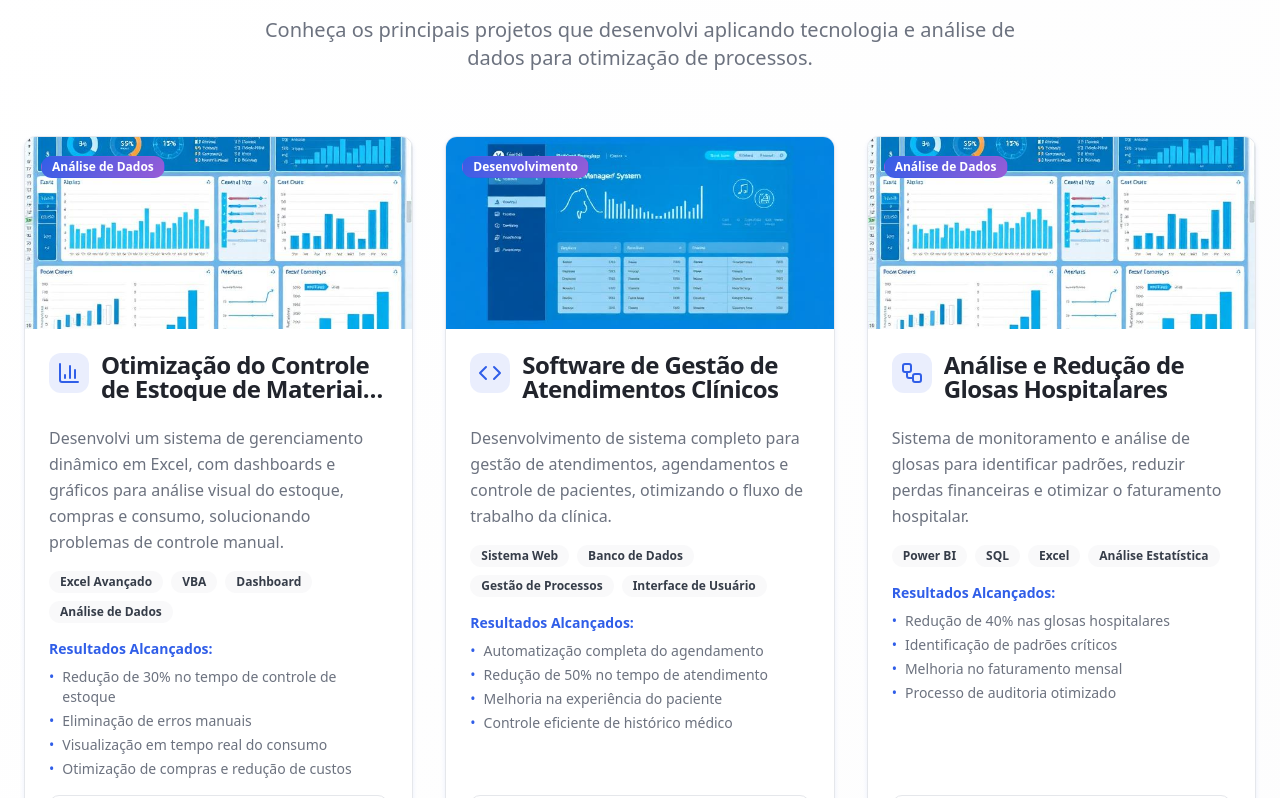
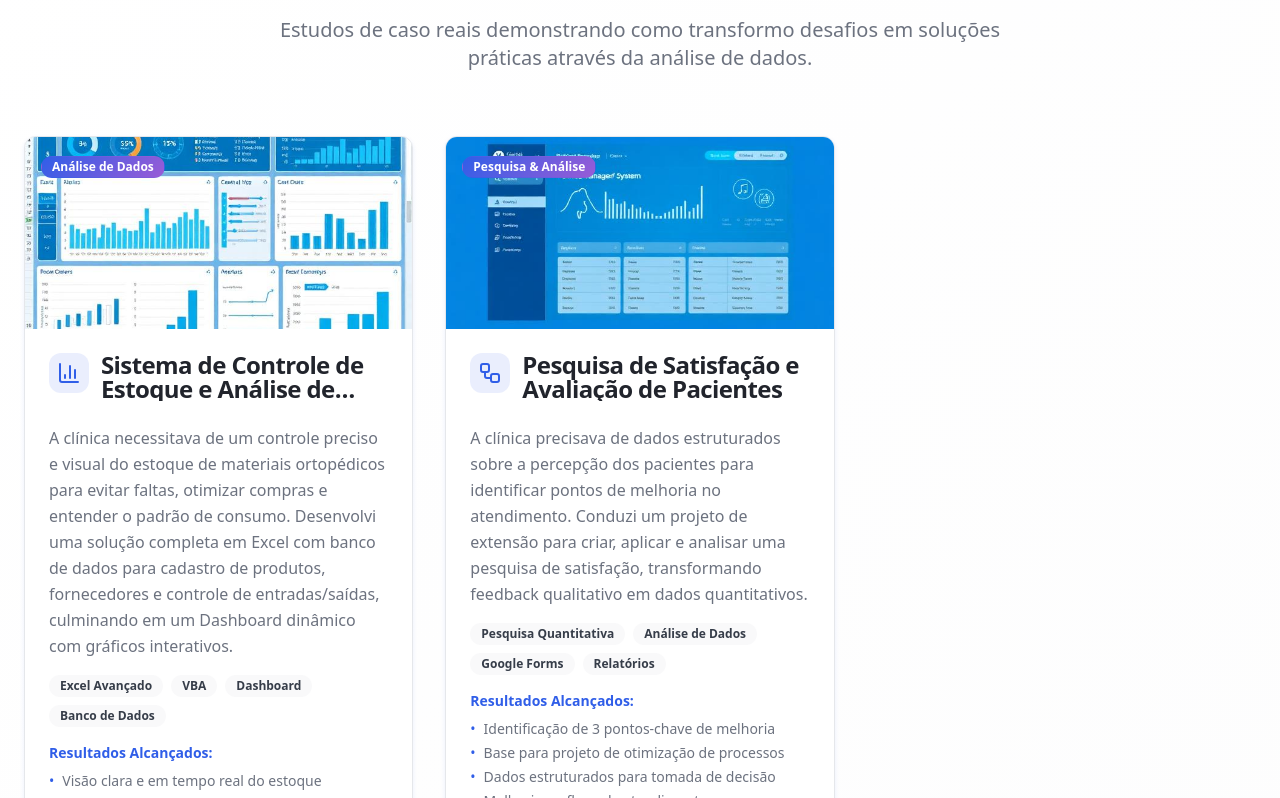
Before and after one commit to fravin/nexumtec, a React (Vite) app: page / in a window 1280 px wide. Shown: the part 4282-5080 px from the top of the page. Built offline with nearby package versions, Linux system fonts and the light colour scheme.

Commit message:
Add case studies to Projects
Adds two new case studies to the Projects section: "Sistema de Controle de Estoque e Análise de Materiais em Excel" and "Pesquisa de Satisfação e Avaliação de Pacientes".

```diff
--- a/src/components/Projects.tsx
+++ b/src/components/Projects.tsx
@@ -8,45 +8,35 @@ import projectClinical from "@/assets/project-clinical.jpg";
 const Projects = () => {
   const projects = [
     {
-      title: "Otimização do Controle de Estoque de Materiais Ortopédicos",
-      description: "Desenvolvi um sistema de gerenciamento dinâmico em Excel, com dashboards e gráficos para análise visual do estoque, compras e consumo, solucionando problemas de controle manual.",
+      title: "Sistema de Controle de Estoque e Análise de Materiais em Excel",
+      description: "A clínica necessitava de um controle preciso e visual do estoque de materiais ortopédicos para evitar faltas, otimizar compras e entender o padrão de consumo. Desenvolvi uma solução completa em Excel com banco de dados para cadastro de produtos, fornecedores e controle de entradas/saídas, culminando em um Dashboard dinâmico com gráficos interativos.",
       image: projectExcel,
       category: "Análise de Dados",
-      technologies: ["Excel Avançado", "VBA", "Dashboard", "Análise de Dados"],
+      technologies: ["Excel Avançado", "VBA", "Dashboard", "Banco de Dados"],
       icon: <BarChart3 className="h-6 w-6" />,
+      challenge: "Processo manual suscetível a erros e sem insights rápidos para gestão estratégica do estoque.",
+      solution: "Solução completa em Excel com banco de dados para produtos e fornecedores, Dashboard dinâmico com gráficos interativos mostrando valor total, quantidade de itens, status e histórico de movimentações.",
       results: [
-        "Redução de 30% no tempo de controle de estoque",
-        "Eliminação de erros manuais",
-        "Visualização em tempo real do consumo",
-        "Otimização de compras e redução de custos"
+        "Visão clara e em tempo real do estoque",
+        "Facilitação na tomada de decisão",
+        "Otimização do processo de compras",
+        "Redução de custos e desperdícios"
       ]
     },
     {
-      title: "Software de Gestão de Atendimentos Clínicos",
-      description: "Desenvolvimento de sistema completo para gestão de atendimentos, agendamentos e controle de pacientes, otimizando o fluxo de trabalho da clínica.",
+      title: "Pesquisa de Satisfação e Avaliação de Pacientes",
+      description: "A clínica precisava de dados estruturados sobre a percepção dos pacientes para identificar pontos de melhoria no atendimento. Conduzi um projeto de extensão para criar, aplicar e analisar uma pesquisa de satisfação, transformando feedback qualitativo em dados quantitativos.",
       image: projectClinical,
-      category: "Desenvolvimento",
-      technologies: ["Sistema Web", "Banco de Dados", "Gestão de Processos", "Interface de Usuário"],
-      icon: <Code className="h-6 w-6" />,
+      category: "Pesquisa & Análise",
+      technologies: ["Pesquisa Quantitativa", "Análise de Dados", "Google Forms", "Relatórios"],
+      icon: <Workflow className="h-6 w-6" />,
+      challenge: "Necessidade de dados estruturados sobre percepção dos pacientes para melhorar o atendimento.",
+      solution: "Projeto de extensão para criar, aplicar e analisar pesquisa de satisfação, transformando feedback qualitativo em dados quantitativos estruturados.",
       results: [
-        "Automatização completa do agendamento",
-        "Redução de 50% no tempo de atendimento",
-        "Melhoria na experiência do paciente",
-        "Controle eficiente de histórico médico"
-      ]
-    },
-    {
-      title: "Análise e Redução de Glosas Hospitalares",
-      description: "Sistema de monitoramento e análise de glosas para identificar padrões, reduzir perdas financeiras e otimizar o faturamento hospitalar.",
-      image: projectExcel,
-      category: "Análise de Dados",
-      technologies: ["Power BI", "SQL", "Excel", "Análise Estatística"],
-      icon: <Workflow className="h-6 w-6" />,
-      results: [
-        "Redução de 40% nas glosas hospitalares",
-        "Identificação de padrões críticos",
-        "Melhoria no faturamento mensal",
-        "Processo de auditoria otimizado"
+        "Identificação de 3 pontos-chave de melhoria",
+        "Base para projeto de otimização de processos",
+        "Dados estruturados para tomada de decisão",
+        "Melhoria no fluxo de atendimento"
       ]
     }
   ];
@@ -56,10 +46,10 @@ const Projects = () => {
       <div className="container mx-auto px-6">
         <div className="text-center mb-16">
           <h2 className="text-4xl md:text-5xl font-bold mb-6">
-            Projetos em <span className="gradient-text">Destaque</span>
+            Projetos em <span className="gradient-text">Destaque</span>: Soluções na Prática
           </h2>
           <p className="text-xl text-muted-foreground max-w-3xl mx-auto">
-            Conheça os principais projetos que desenvolvi aplicando tecnologia e análise de dados para otimização de processos.
+            Estudos de caso reais demonstrando como transformo desafios em soluções práticas através da análise de dados.
           </p>
         </div>
 
```
